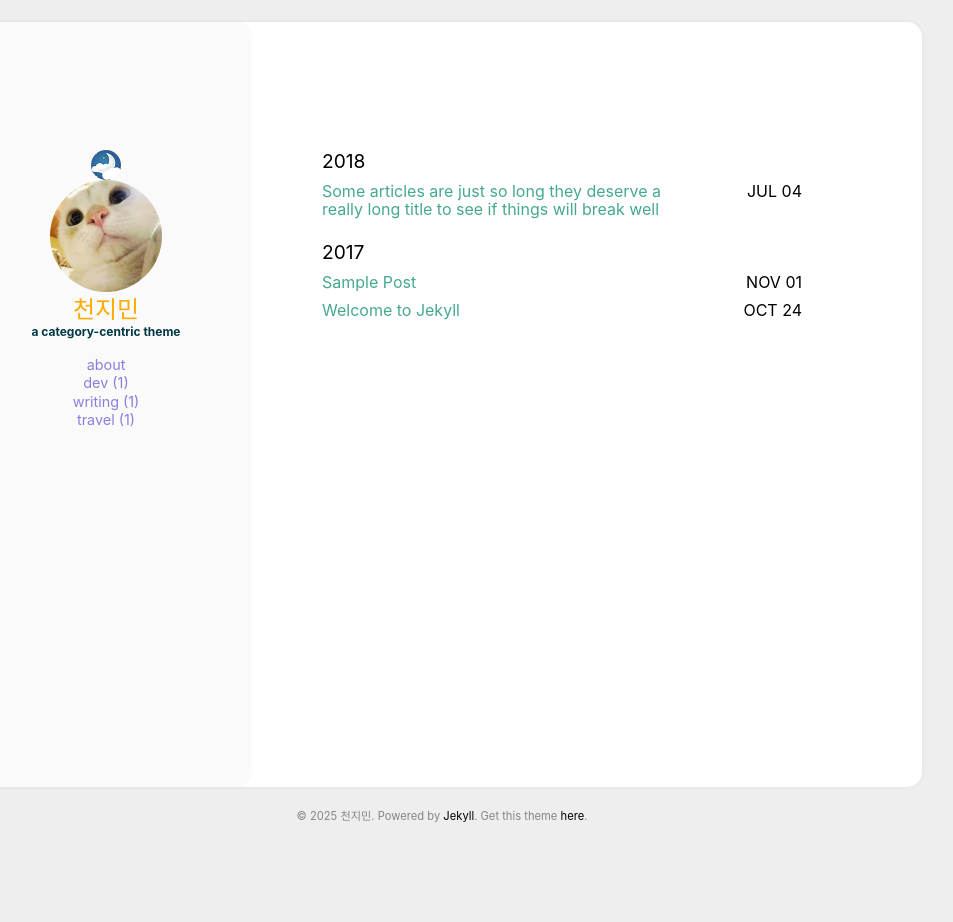
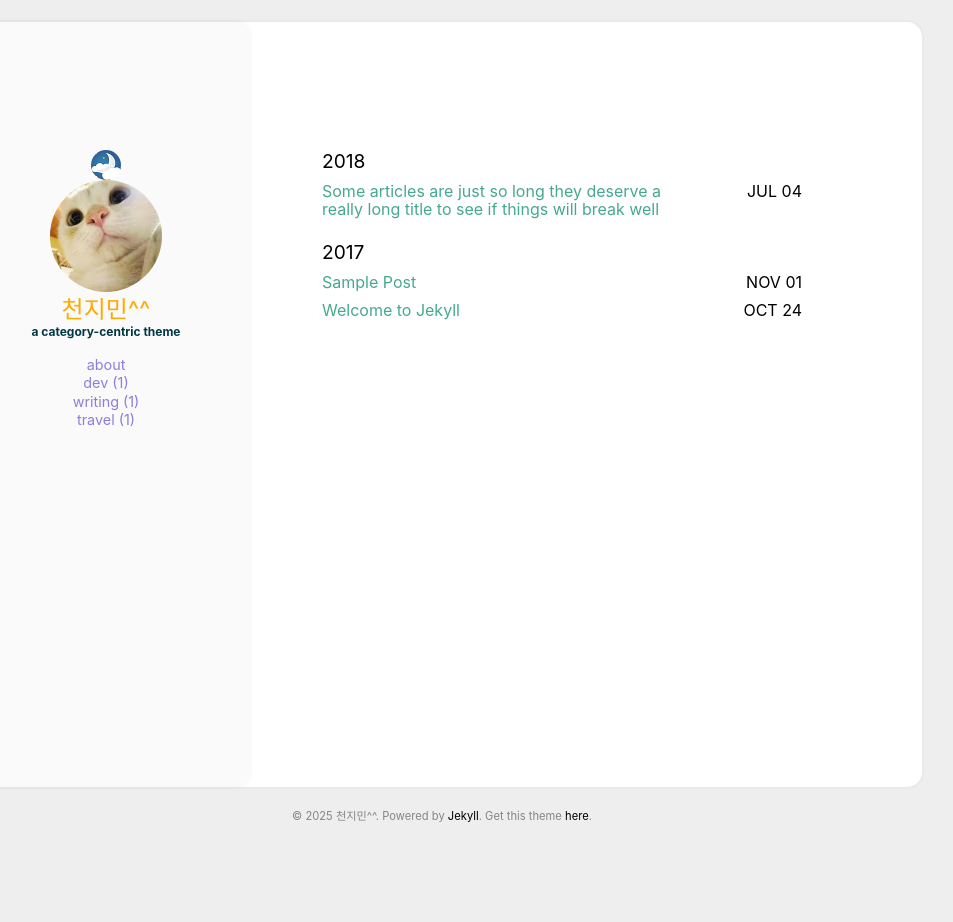
Before and after one commit to J-2025-or/nohello-copy, a Jekyll site: the page built from index.html, in a window 1280 px wide. Shown: the whole page, without its empty margins (198-1151 px from the left). Built offline with Jekyll 4.4.1, drawn with Linux system fonts in a browser that asks for light colours.

Commit message:
Daily contribution - [오늘 날짜]

```diff
--- a/_config.yml
+++ b/_config.yml
@@ -20,7 +20,7 @@ cusdis:
     app_id: #your cusdis app_id
 
 user:
-  name: 천지민
+  name: 천지민^^
   pic: /assets/img/cat.jpg
   picAlt: "catbook"
   job: a category-centric theme
```
